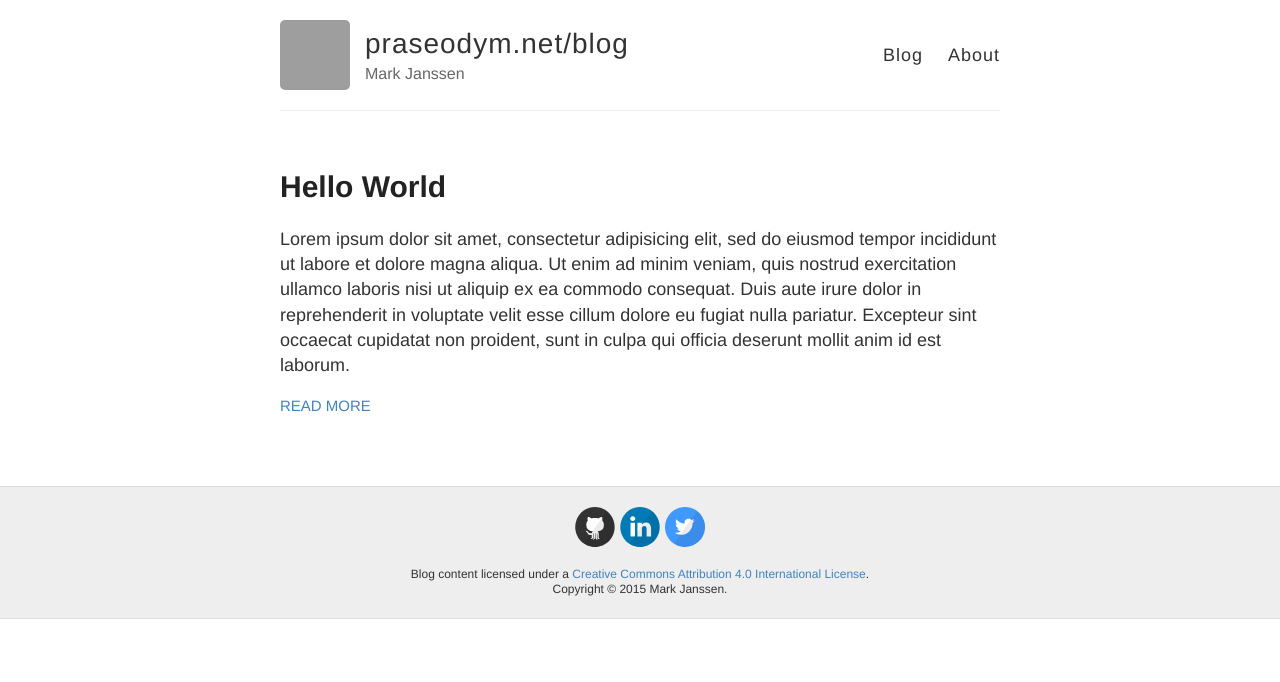
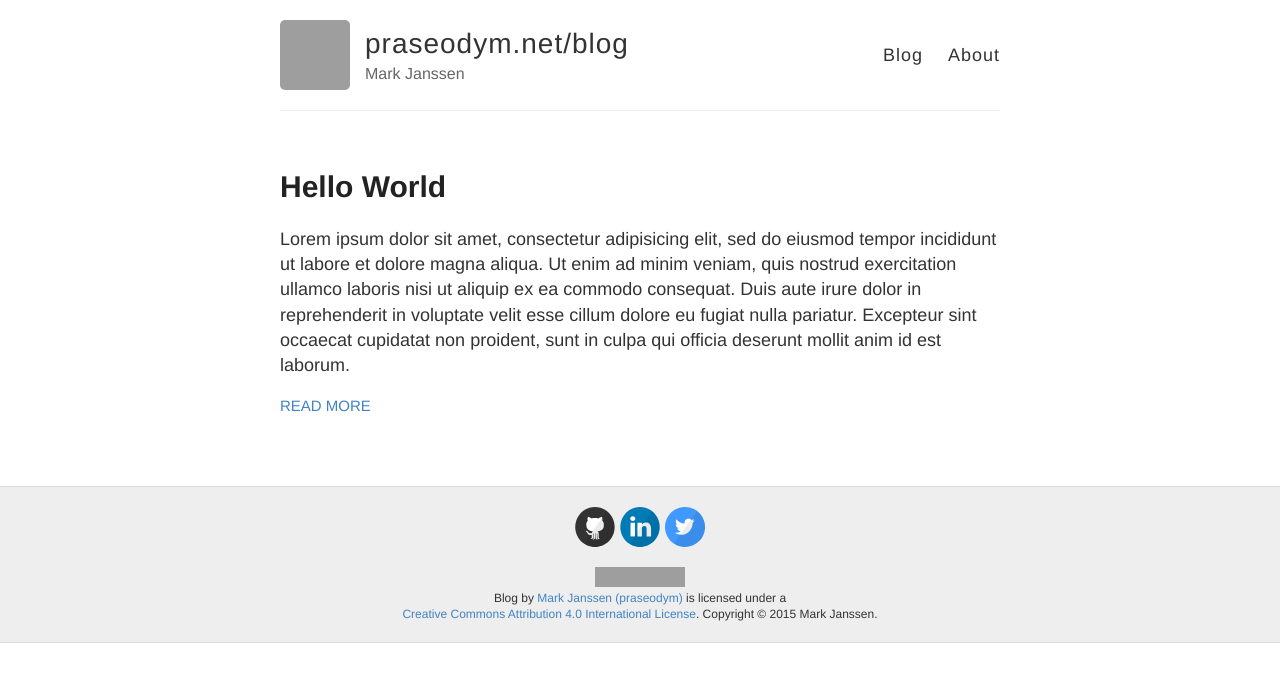
Before and after one commit to praseodym/blog, a Jekyll site: the page built from index.html, in a window 1280 px wide. Shown: the top 682 px of the page. Built offline with Jekyll 4.4.1, drawn with Linux system fonts in a browser that asks for light colours; Markdown is read by kramdown in place of the engine named in the settings; grey boxes are pictures that could not be loaded.

Commit message:
Nicer CC licence

```diff
--- a/_layouts/default.html
+++ b/_layouts/default.html
@@ -43,7 +43,10 @@
         <footer class="footer">
           {% include svg-icons.html %}
 
-          <small>Blog content licensed under a <a rel="license" href="http://creativecommons.org/licenses/by/4.0/">Creative Commons Attribution 4.0 International License</a>.<br/>Copyright &copy; 2015 Mark Janssen.
+          <small>
+            <a rel="license" href="http://creativecommons.org/licenses/by/4.0/"><img alt="Creative Commons Licence" style="border-width:0" src="https://i.creativecommons.org/l/by/4.0/80x15.png" /></a><br /><span xmlns:dct="http://purl.org/dc/terms/" property="dct:title">Blog</span> by <a xmlns:cc="http://creativecommons.org/ns#" href="http://www.praseodym.net/blog/" property="cc:attributionName" rel="cc:attributionURL">Mark Janssen (praseodym)</a> is licensed under a <br/><a rel="license" href="http://creativecommons.org/licenses/by/4.0/">Creative Commons Attribution 4.0 International License</a>.
+
+            Copyright &copy; 2015 Mark Janssen.
           </small>
         </footer>
       </div>
```
